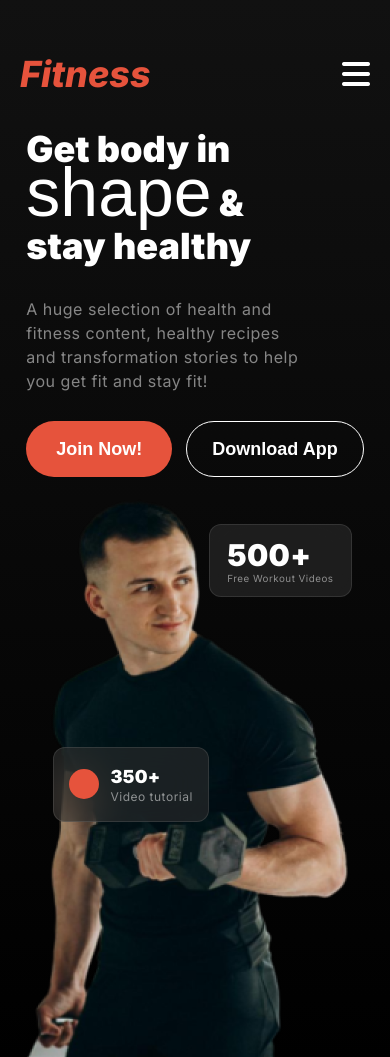
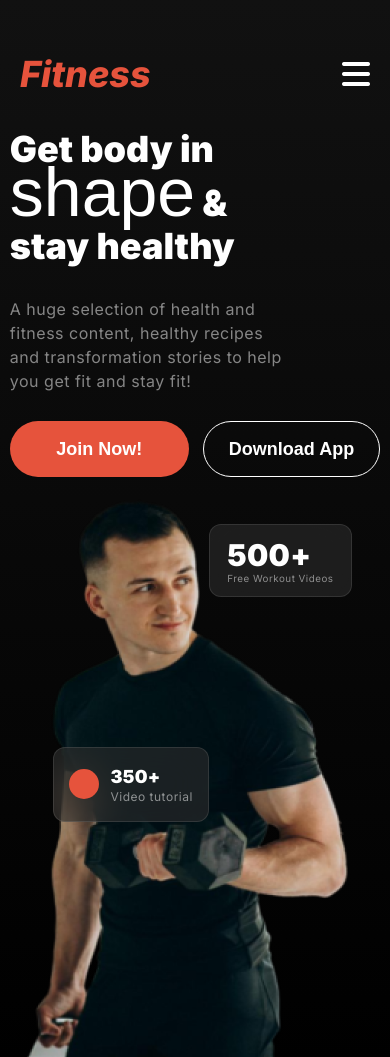
Before and after one commit to creatimint/assignment-no-2, a plain HTML site: page index.html in a window 390 px wide. Shown: the top 1057 px of the page. Drawn offline with Linux system fonts and the light colour scheme; a web font is replaced by a local one.

Commit message:
hero content mobile responsive modified

```diff
--- a/style.css
+++ b/style.css
@@ -561,7 +561,7 @@ footer{
     }
     .banner-content{
         /* border: #E6533C 1px solid; */
-        max-width: 353px;
+        /* max-width: 353px; */
     }
     .banner-content > h1{
         font-size: 2.25rem;
@@ -576,7 +576,7 @@ footer{
     }
     .btn{
         font-size: 1.125rem;
-        padding: 16px 30px;
+        /* padding: 16px 30px; */
         border: none;
     }
     .btn2{
```
